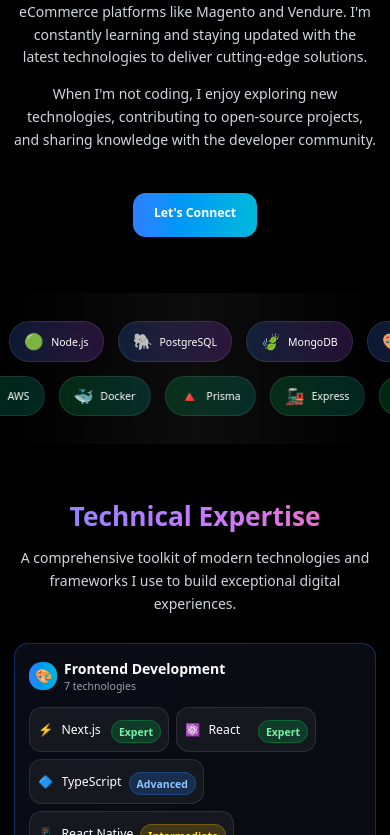
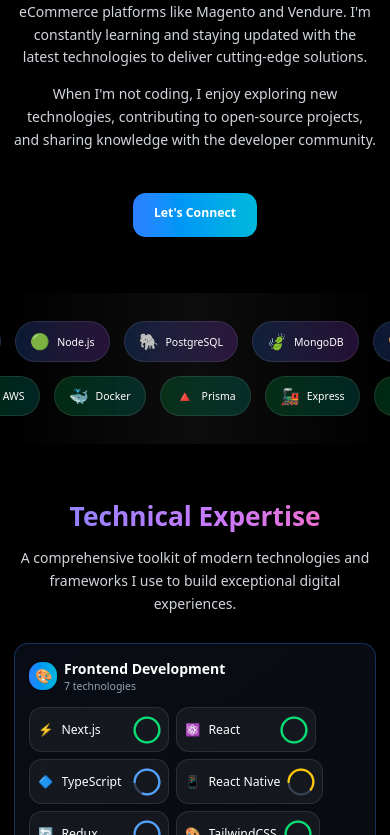
Before and after one commit to anandhu2022/anandhu-a-s-portfolio-website, a Next.js app: page / in a window 390 px wide. Shown: the part 1165-2000 px from the top of the page. Built offline with nearby package versions, Linux system fonts and the light colour scheme.

Commit message:
Updated UI for Mobile V3

```diff
--- a/src/components/sections/SkillsSection.tsx
+++ b/src/components/sections/SkillsSection.tsx
@@ -101,7 +101,7 @@
             </motion.div>
 
             <div className="w-full max-w-7xl mx-auto">
-                <div className="grid grid-cols-1 sm:grid-cols-1 md:grid-cols-2 lg:grid-cols-2 xl:grid-cols-3 gap-4 sm:gap-6 md:gap-6 lg:gap-8">
+                <div className="grid grid-cols-1 sm:grid-cols-1 md:grid-cols-2 lg:grid-cols-2 xl:grid-cols-3 gap-4 sm:gap-6 md:gap-6 lg:gap-8 w-full">
                 {skillCategories.map((category, i) => (
                     <motion.div
                         key={i}
@@ -109,7 +109,7 @@
                         whileInView={{opacity: 1, y: 0}}
                         viewport={{once: true}}
                         transition={{duration: 0.6, delay: i * 0.1}}
-                        className={`bg-gradient-to-br from-gray-900/50 to-gray-800/30 backdrop-blur-sm rounded-2xl p-4 sm:p-4 md:p-6 border ${category.borderColor} ${category.hoverColor} transition-all duration-300 hover:shadow-2xl hover:shadow-purple-500/10`}
+                        className={`w-full bg-gradient-to-br from-gray-900/50 to-gray-800/30 backdrop-blur-sm rounded-2xl p-4 sm:p-4 md:p-6 border ${category.borderColor} ${category.hoverColor} transition-all duration-300 hover:shadow-2xl hover:shadow-purple-500/10`}
                     >
                         {/* Category Header */}
                         <div className="flex items-center gap-2 sm:gap-3 mb-4 sm:mb-4 md:mb-6">
@@ -122,11 +122,11 @@
                             </div>
                         </div>
 
-                        {/* Skills Grid - Simple Flex Layout */}
-                        <div className="flex flex-wrap gap-2 sm:gap-3 md:gap-4">
+                        {/* Skills Grid - Fill Available Space */}
+                        <div className="flex flex-wrap gap-2 sm:gap-3 md:gap-4 w-full">
                             {category.skills.map((skill, j) => (
-                                <MagnetSkillBadge key={j} magnetStrength={0.15}>
-                                    <div className="flex-1 min-w-[140px] sm:min-w-[160px] md:min-w-[180px] min-h-[45px] sm:min-h-[50px] md:min-h-[60px] flex items-center justify-between p-2 sm:p-3 md:p-4 bg-white/5 hover:bg-white/10 rounded-xl border border-white/10 hover:border-white/20 transition-all duration-300 group cursor-pointer">
+                                <MagnetSkillBadge key={j} magnetStrength={0.15} className="flex-1 min-w-[140px] sm:min-w-[160px] md:min-w-[180px] w-full">
+                                    <div className="w-full min-h-[45px] sm:min-h-[50px] md:min-h-[60px] flex items-center justify-between p-2 sm:p-3 md:p-4 bg-white/5 hover:bg-white/10 rounded-xl border border-white/10 hover:border-white/20 transition-all duration-300 group cursor-pointer">
                                         <div className="flex items-center gap-2 sm:gap-3 md:gap-4 flex-1 min-w-0">
                                             <div className="flex-shrink-0 w-5 h-5 sm:w-6 sm:h-6 md:w-8 md:h-8 flex items-center justify-center">
                                                 <span className="text-sm sm:text-lg md:text-xl group-hover:scale-110 transition-transform">
@@ -138,7 +138,38 @@
                                             </span>
                                         </div>
                                         <div className="flex-shrink-0 ml-2 sm:ml-2 md:ml-4">
-                                            <span className={`px-2 sm:px-2 md:px-3 py-1 sm:py-1 md:py-1.5 rounded-full text-xs font-semibold whitespace-nowrap ${
+                                            {/* Mobile: Circular Progress, Desktop: Text Badge */}
+                                            <div className="block sm:hidden">
+                                                <div className="w-8 h-8">
+                                                    <svg className="w-8 h-8 transform -rotate-90" viewBox="0 0 36 36">
+                                                        <path
+                                                            className="text-gray-700"
+                                                            stroke="currentColor"
+                                                            strokeWidth="3"
+                                                            fill="none"
+                                                            d="M18 2.0845 a 15.9155 15.9155 0 0 1 0 31.831 a 15.9155 15.9155 0 0 1 0 -31.831"
+                                                        />
+                                                        <path
+                                                            className={`${
+                                                                skill.level === 'Expert'
+                                                                    ? 'text-green-400'
+                                                                    : skill.level === 'Advanced'
+                                                                    ? 'text-blue-400'
+                                                                    : 'text-yellow-400'
+                                                            }`}
+                                                            stroke="currentColor"
+                                                            strokeWidth="3"
+                                                            strokeLinecap="round"
+                                                            fill="none"
+                                                            strokeDasharray={`${skill.level === 'Expert' ? '100' : skill.level === 'Advanced' ? '80' : '60'}, 100`}
+                                                            d="M18 2.0845 a 15.9155 15.9155 0 0 1 0 31.831 a 15.9155 15.9155 0 0 1 0 -31.831"
+                                                        />
+                                                    </svg>
+                                                </div>
+                                            </div>
+
+                                            {/* Desktop: Text Badge */}
+                                            <span className={`hidden sm:block px-2 md:px-3 py-1 md:py-1.5 rounded-full text-xs font-semibold whitespace-nowrap ${
                                                 skill.level === 'Expert'
                                                     ? 'bg-green-500/20 text-green-300 border border-green-500/30'
                                                     : skill.level === 'Advanced'
```
